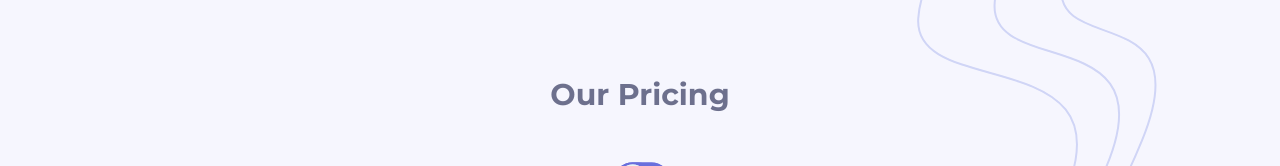
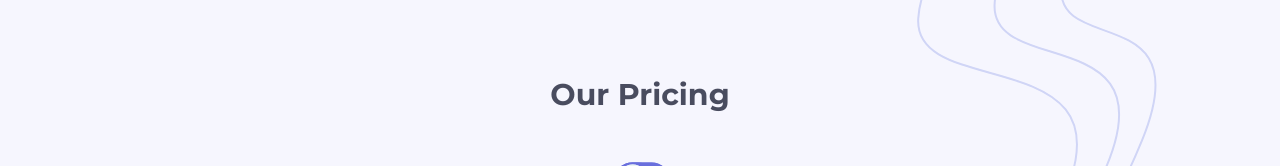
Before and after one commit to aemrobe/class-project-price-table, a plain HTML site: page index.html in a window 1280 px wide. Shown: the top 166 px of the page. Drawn offline with Linux system fonts and the light colour scheme.

```diff
--- a/main.css
+++ b/main.css
@@ -14,7 +14,7 @@ body {
 .title {
   text-align: center;
   margin: 76px 0 40px;
-  color: var(--Grayish-Blue);
+  color: var(--Dark-Grayish-Blue);
 }
 
 .table-menu {
```
